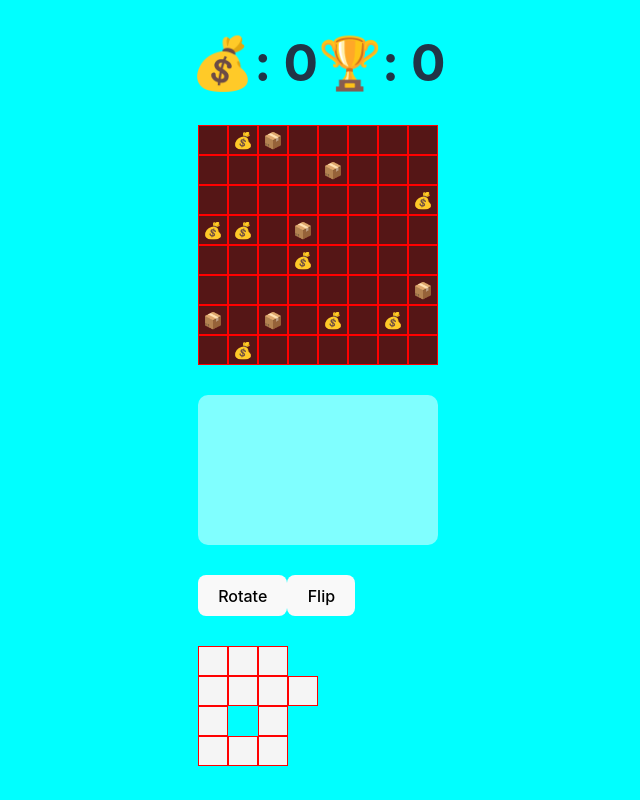
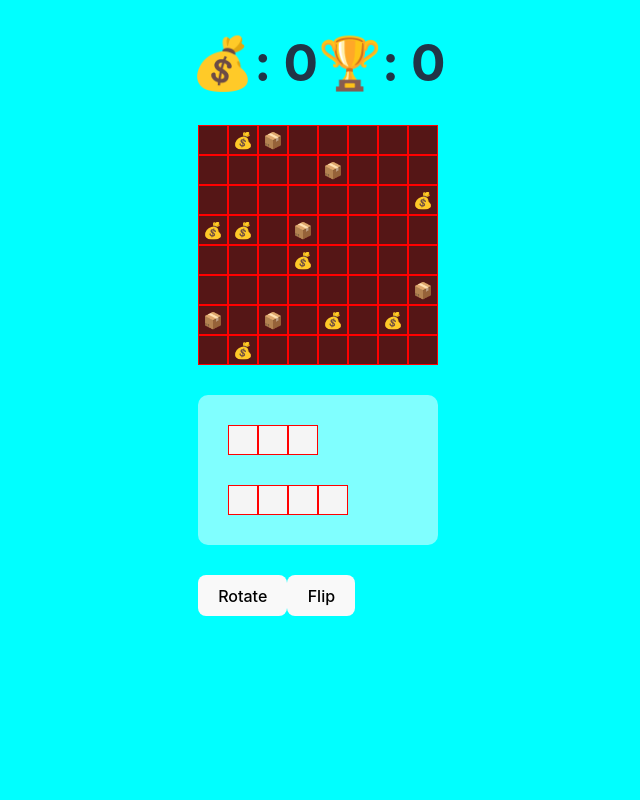
Before and after one commit to marcobaass/piece-of-cake, a React (Vite) app: page / in a window 1280 px wide. Shown: the whole page, without its empty margins (322-962 px from the left). Built offline with nearby package versions, Linux system fonts and the light colour scheme.

Commit message:
new placement of tiles

```diff
--- a/src/components/Board/Board.jsx
+++ b/src/components/Board/Board.jsx
@@ -3,6 +3,7 @@ import styles from './Board.module.css';
 import ShapeSelection from '../ShapeSelection/ShapeSelection'
 import { Shapes } from '../../utils/shapes';
 import { rotate90Deg, flipHorizontal } from '../../utils/shapeConfig'
+import PropTypes from 'prop-types';
 
 export default function Board({
   handleStartDragging,
@@ -152,13 +153,18 @@ export default function Board({
           handleStopDragging={handleStopDragging}
         />
 
-        <ShapeSelection
+        {/* <ShapeSelection
           rndShape={shapes[2]}
           handleStartDragging={handleStartDragging}
           handleStopDragging={handleStopDragging}
-        />
+        /> */}
       </div>
 
     </div>
   );
 }
+
+Board.propTypes = {
+  handleStartDragging: PropTypes.func.isRequired,
+  handleStopDragging: PropTypes.func.isRequired
+}
--- a/src/components/Board/Board.module.css
+++ b/src/components/Board/Board.module.css
@@ -1,4 +1,5 @@
 .wholeBoard {
+  position: relative;
   display: grid;
   gap: var(--cell-size);
 }
@@ -37,3 +38,14 @@
   width: var(--cell-size);
   height: var(--cell-size);
 }
+
+.shapeSelection {
+  position: absolute;
+  max-width: calc((var(--cell-size)*8));
+  display: flex;
+  gap: var(--cell-size);
+  flex-wrap: wrap;
+  margin-top: calc((var(--cell-size)*10));
+  margin-left: calc((var(--cell-size)*1));
+  margin-right: calc((var(--cell-size)*1));
+}
--- a/src/components/PlayerUI/PlayerUI.module.css
+++ b/src/components/PlayerUI/PlayerUI.module.css
@@ -1,15 +1,6 @@
 .playerData {
   display: flex;
   justify-content: space-around;
-}
-
-.shapeSelection {
-  width: calc((var(--cell-size)*14));
-  display: flex;
-  gap: var(--cell-size);
-  margin: var(--cell-size);
-  align-items: flex-end;
-  justify-content: flex-end;
 }
 
 .shapeButtons {
--- a/src/utils/shapes.js
+++ b/src/utils/shapes.js
@@ -12,7 +12,7 @@ export const Shapes = {
     [0, 1, 1],
   ],
   XL: [
-    [0, 1, 0],
+    [1, 0, 0],
     [1, 1, 1],
   ],
   I: [
```
